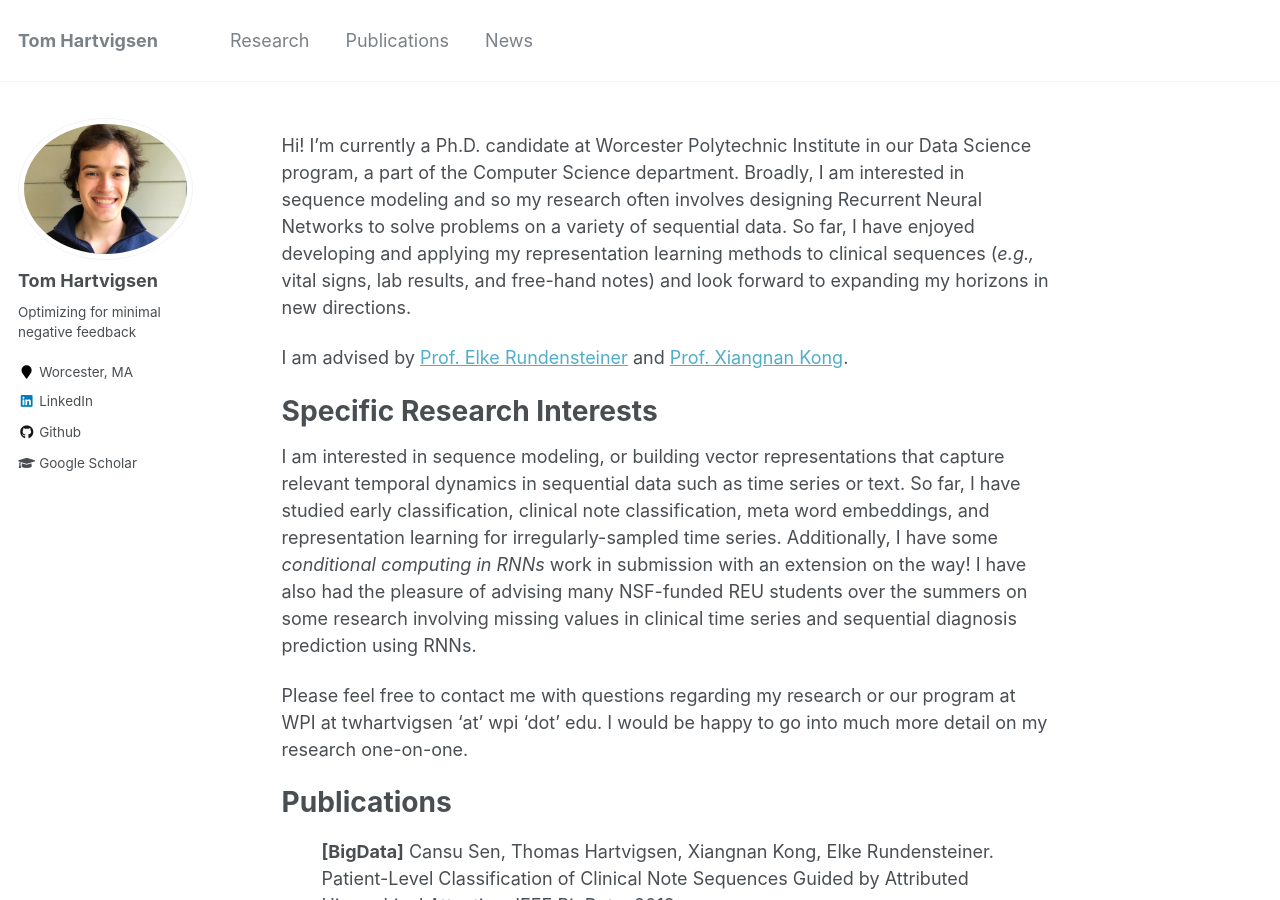
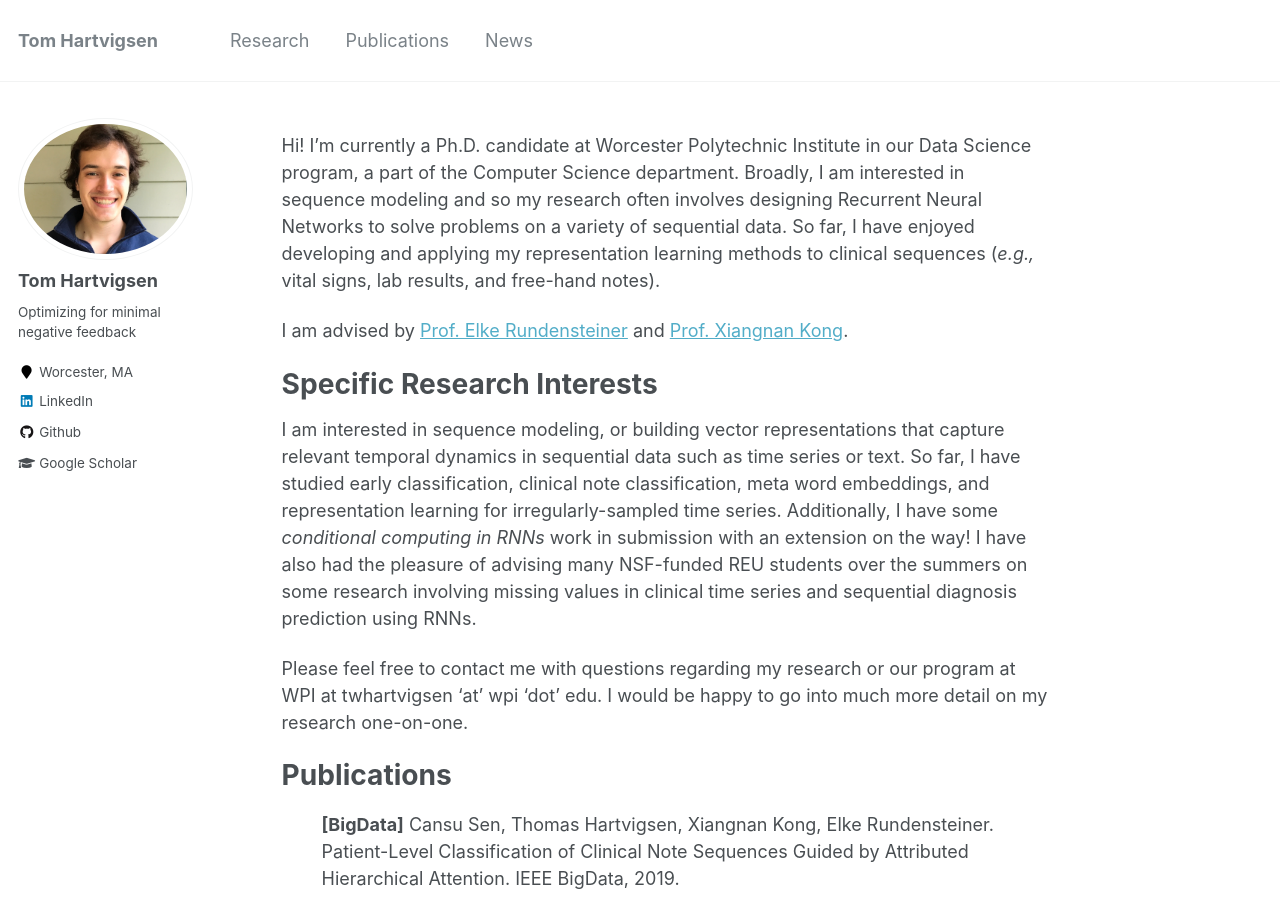
Before and after one commit to Thartvigsen/thartvigsen.github.io, a Jekyll site: the page built from _pages/about.md, in a window 1280 px wide and 900 px high. Built offline with Jekyll 4.4.1, drawn with Linux system fonts in a browser that asks for light colours.

Commit message:
slight intro change

```diff
--- a/_pages/about.md
+++ b/_pages/about.md
@@ -9,7 +9,7 @@ redirect_from:
 ---
 
 
-Hi! I'm currently a Ph.D. candidate at Worcester Polytechnic Institute in our Data Science program, a part of the Computer Science department. Broadly, I am interested in sequence modeling and so my research often involves designing Recurrent Neural Networks to solve problems on a variety of sequential data. So far, I have enjoyed developing and applying my representation learning methods to clinical sequences (*e.g.,* vital signs, lab results, and free-hand notes) and look forward to expanding my horizons in new directions.
+Hi! I'm currently a Ph.D. candidate at Worcester Polytechnic Institute in our Data Science program, a part of the Computer Science department. Broadly, I am interested in sequence modeling and so my research often involves designing Recurrent Neural Networks to solve problems on a variety of sequential data. So far, I have enjoyed developing and applying my representation learning methods to clinical sequences (*e.g.,* vital signs, lab results, and free-hand notes).
 
 I am advised by [Prof. Elke Rundensteiner](https://www.wpi.edu/people/faculty/rundenst) and [Prof. Xiangnan Kong](https://web.cs.wpi.edu/~xkong/).
 
```
